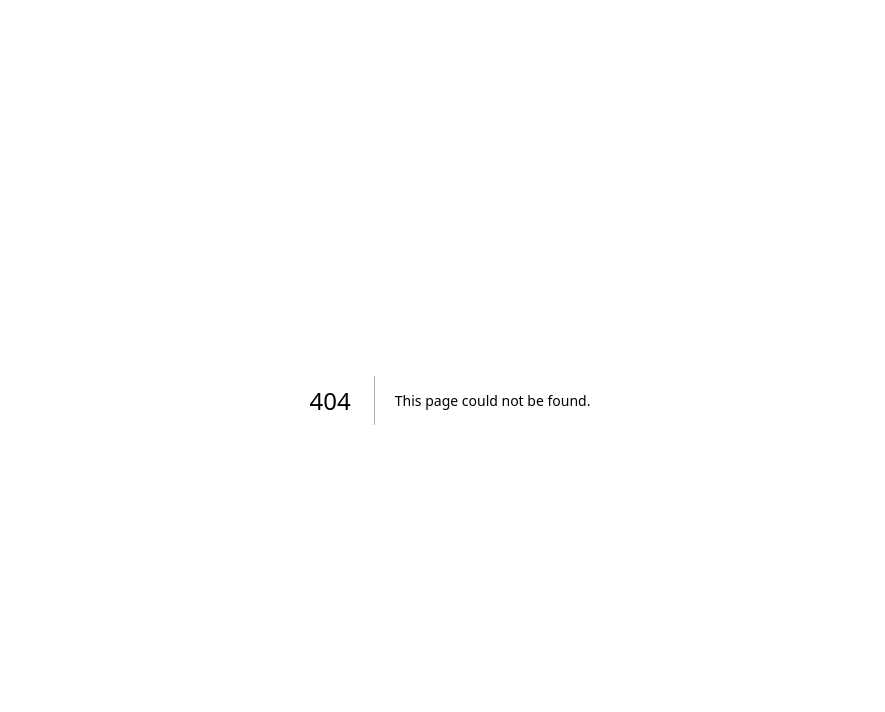
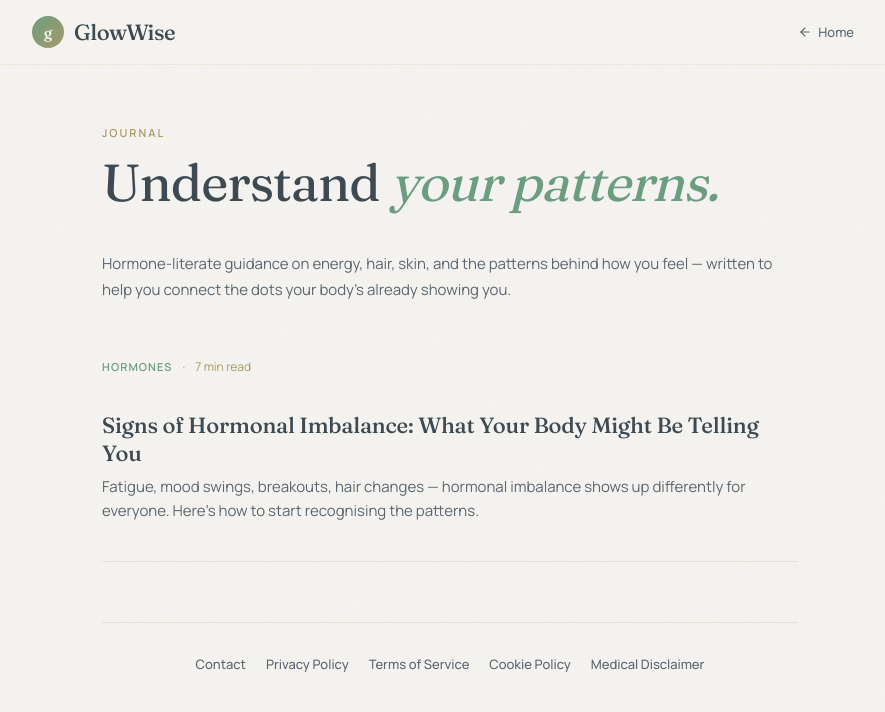
Before and after one commit to regalsky-hub/glowwise-marketing, a Next.js app: page /journal in a window 1280 px wide. Before the commit this address had no page. Shown: the top 712 px of the page, without its empty margins (190-1075 px from the left). Built offline with nearby package versions, Linux system fonts and the light colour scheme.

Commit message:
Create page.tsx
Add journal listing page

```diff
--- /dev/null
+++ b/app/journal/page.tsx
@@ -0,0 +1,66 @@
+import type { Metadata } from 'next';
+import Link from 'next/link';
+import LegalLayout from '../components/LegalLayout';
+import { journalPosts } from '@/lib/journal-posts';
+
+export const metadata: Metadata = {
+  title: 'Journal | GlowWise',
+  description:
+    'Hormone-literate guidance on energy, hair, skin, and the patterns behind how you feel — from the GlowWise team.',
+  alternates: {
+    canonical: 'https://glowwise.app/journal',
+  },
+};
+
+export default function Journal() {
+  return (
+    <LegalLayout eyebrow="Journal" title={<>Understand <em style={{ fontStyle: 'italic', color: '#6B9E7F' }}>your patterns.</em></>}>
+      <p style={{ marginBottom: '32px' }}>
+        Hormone-literate guidance on energy, hair, skin, and the patterns behind how you feel — written to help you connect the dots your body's already showing you.
+      </p>
+
+      <div style={{ display: 'flex', flexDirection: 'column', gap: '4px' }}>
+        {journalPosts.map((post) => (
+          <Link
+            key={post.slug}
+            href={`/journal/${post.slug}`}
+            style={{
+              display: 'block',
+              textDecoration: 'none',
+              padding: '24px 0',
+              borderBottom: '1px solid rgba(168, 153, 104, 0.2)',
+            }}
+          >
+            <div style={{ display: 'flex', gap: '10px', alignItems: 'center', marginBottom: '10px' }}>
+              <span style={{
+                fontFamily: "'Manrope', sans-serif",
+                fontSize: '11px',
+                fontWeight: 600,
+                letterSpacing: '0.1em',
+                textTransform: 'uppercase',
+                color: '#6B9E7F',
+              }}>
+                {post.category}
+              </span>
+              <span style={{ color: '#A89968', fontSize: '12px' }}>·</span>
+              <span style={{ fontSize: '12px', color: '#A89968' }}>{post.readTime}</span>
+            </div>
+            <h2 style={{
+              fontFamily: "'Fraunces', Georgia, serif",
+              fontSize: '22px',
+              fontWeight: 500,
+              color: '#3D4A52',
+              marginBottom: '8px',
+              letterSpacing: '-0.01em',
+            }}>
+              {post.title}
+            </h2>
+            <p style={{ fontSize: '15px', lineHeight: 1.6, color: '#5A6770' }}>
+              {post.excerpt}
+            </p>
+          </Link>
+        ))}
+      </div>
+    </LegalLayout>
+  );
+}
```
